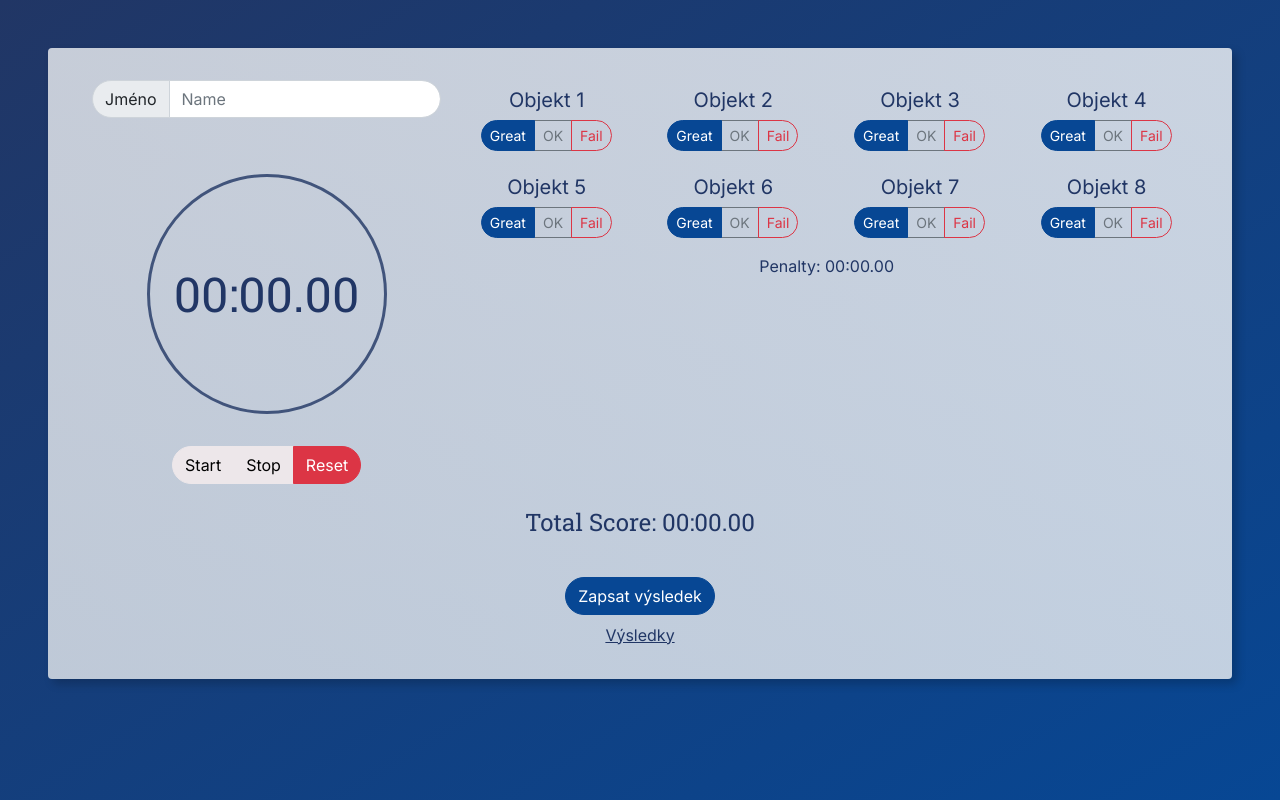
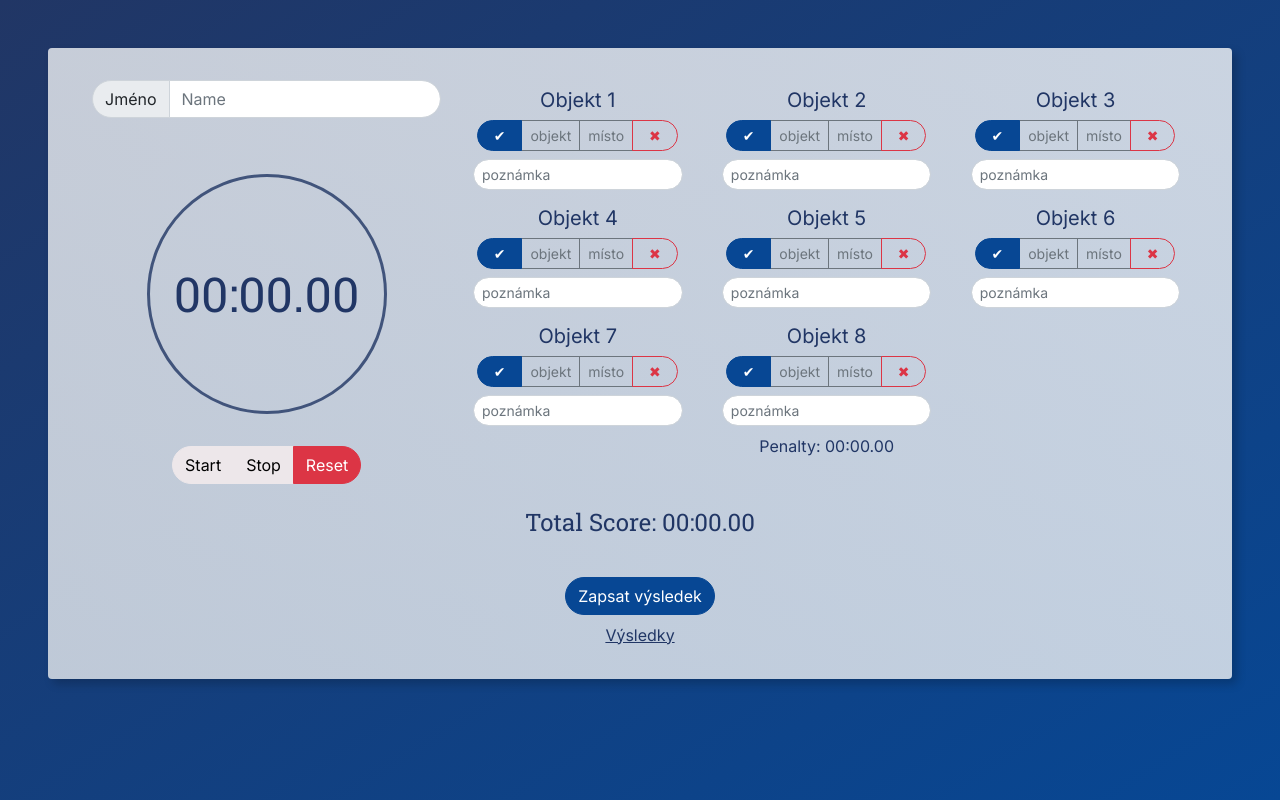
Before and after one commit to cypriluc/simple-score-recorder, a Vue app: page / in a window 1280 px wide. Built offline with nearby package versions, Linux system fonts and the light colour scheme; what vuex-multi-tab-state would draw is missing.

Commit message:
add fourth option

```diff
--- a/src/components/InputForm.vue
+++ b/src/components/InputForm.vue
@@ -28,10 +28,11 @@
           <div
             v-for="(item, item_index) in Items"
             :key="item"
-            class="col-3 p-2"
+            class="col-4 p-2"
           >
             <h5 class="text-left">{{ item }}</h5>
 
+            <!-- OBJECT GUESS RESULT - OPTIONS GROUP -->
             <div
               class="btn-group btn-group-round mb-2"
               role="group"
@@ -52,6 +53,25 @@
                 />
 
                 <label
+                  v-if="index == 0"
+                  :for="'option-' + item_index + '-' + index"
+                  class="btn btn-sm"
+                  :class="option.class"
+                >
+                  &nbsp; &#10004; &nbsp;
+                </label>
+
+                <label
+                  v-else-if="index == 3"
+                  :for="'option-' + item_index + '-' + index"
+                  class="btn btn-sm"
+                  :class="option.class"
+                >
+                  &nbsp; &#10006; &nbsp;
+                </label>
+
+                <label
+                  v-else
                   :for="'option-' + item_index + '-' + index"
                   class="btn btn-sm"
                   :class="option.class"
@@ -60,19 +80,31 @@
                 </label>
               </template>
             </div>
+
+            <!-- NOTE -->
+            <input
+              type="text"
+              placeholder="poznámka"
+              id="itemNote"
+              class="form-control form-control-sm"
+              aria-label="note"
+            />
           </div>
 
+          <!-- TOTAL PENALTY -->
           <p class="">Penalty: {{ penaltyFormated }}</p>
         </div>
       </div>
     </div>
 
+    <!-- TOTAL SCORE -->
     <div class="pb-4">
       <h4>
         Total Score: <span>{{ currentScoreFormated }}</span>
       </h4>
     </div>
 
+    <!-- SEND FORM -->
     <button type="submit" class="btn btn-info btn-round m-2" id="submitBtn">
       Zapsat výsledek
     </button>
@@ -126,9 +158,10 @@ export default {
       ],
       penaltyPoints: new Array(8).fill(0),
       penaltyOptions: [
-        { label: "Great", value: 0, class: "btn-outline-info" },
-        { label: "OK", value: 10000, class: "btn-outline-secondary" },
-        { label: "Fail", value: 20000, class: "btn-outline-danger" },
+        { label: "všechno", value: 0, class: "btn-outline-info" },
+        { label: "objekt", value: 10000, class: "btn-outline-secondary" },
+        { label: "místo", value: 10001, class: "btn-outline-secondary" },
+        { label: "nic", value: 20000, class: "btn-outline-danger" },
       ],
     };
   },
@@ -256,4 +289,10 @@ export default {
     }
   }
 }
+
+#itemNote {
+  border-radius: 10rem;
+  width: 90%;
+  margin: 0 auto;
+}
 </style>
```
